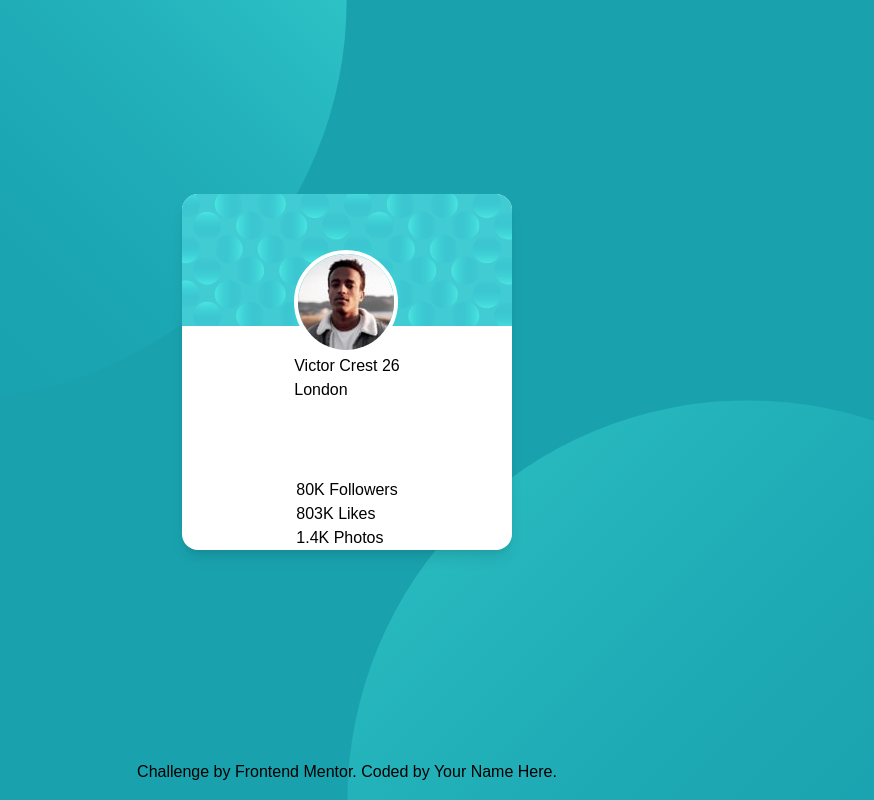
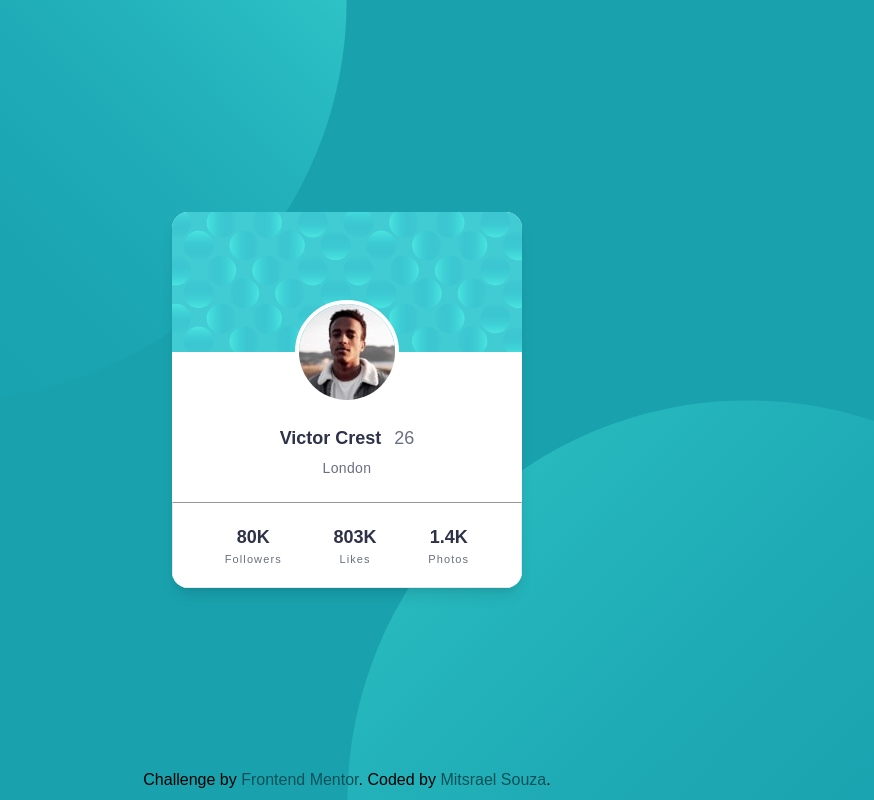
Before and after one commit to M-its/profile-card-component, a website: page src/index.html in a window 1280 px wide. Shown: the whole page, without its empty margins (293-1167 px from the left). Drawn offline with Linux system fonts and the light colour scheme.

Commit message:
finished profile component

```diff
--- a/src/index.html
+++ b/src/index.html
@@ -15,10 +15,10 @@
         <title>Frontend Mentor | Profile card component</title>
     </head>
     <body
-        class="h-screen flex flex-col items-center justify-center font-kumbh-sans bg-dark-cyan bg-no-repeat"
+        class="h-screen flex flex-col items-center justify-between font-kumbh-sans bg-dark-cyan bg-no-repeat antialiased"
     >
         <main
-            class="w-[330px] flex flex-col items-center bg-white rounded-2xl overflow-hidden shadow-lg shadow-bright-blue/10 z-0 m-auto"
+            class="w-[330px] md:w-[350px] flex flex-col items-center bg-white rounded-2xl overflow-hidden shadow-lg shadow-bright-blue/10 z-0 my-auto"
         >
             <section class="shrink-0">
                 <img
@@ -27,29 +27,77 @@
                     alt="card background image pattern"
                 />
             </section>
-            <section class="-translate-y-1/2">
-                <img
-                    class="rounded-full border-4 border-white"
-                    src="../images/image-victor.jpg"
-                    alt=""
-                />
-                <h1 class="inline">Victor Crest</h1>
-                <span>26</span>
-                <span class="block">London</span>
+            <img
+                class="rounded-full border-4 border-white -translate-y-1/2"
+                src="../images/image-victor.jpg"
+                alt=""
+            />
+            <section class="mt-[-2rem] mb-6 text-center text-dark-grayish-blue">
+                <h1
+                    class="inline font-bold text-very-dark-desaturated-blue text-lg"
+                >
+                    Victor Crest
+                </h1>
+                <span class="ml-2 text-lg">26</span>
+                <span class="mt-1.5 block text-sm tracking-wide">London</span>
             </section>
-            <section>
-                <h2>80K Followers</h2>
-                <h2>803K Likes</h2>
-                <h2>1.4K Photos</h2>
+            <section
+                class="w-full flex items-center justify-evenly py-5 border border-t-dark-gray"
+            >
+                <div class="flex flex-col items-center">
+                    <h3
+                        class="font-bold text-lg text-very-dark-desaturated-blue"
+                    >
+                        80K
+                    </h3>
+                    <h4
+                        class="text-[11px] text-dark-grayish-blue tracking-widest"
+                    >
+                        Followers
+                    </h4>
+                </div>
+
+                <div class="flex flex-col items-center">
+                    <h3
+                        class="font-bold text-lg text-very-dark-desaturated-blue"
+                    >
+                        803K
+                    </h3>
+                    <h4
+                        class="text-[11px] text-dark-grayish-blue tracking-widest"
+                    >
+                        Likes
+                    </h4>
+                </div>
+
+                <div class="flex flex-col items-center">
+                    <h3
+                        class="font-bold text-lg text-very-dark-desaturated-blue"
+                    >
+                        1.4K
+                    </h3>
+                    <h4
+                        class="text-[11px] text-dark-grayish-blue tracking-widest"
+                    >
+                        Photos
+                    </h4>
+                </div>
             </section>
         </main>
-        <footer class="p-4">
+        <footer class="w-full text-center mt-[-2rem] mb-2">
             Challenge by
             <a
+                class="text-dark-cyan brightness-50 hover:brightness-200 duration-300"
                 href="https://www.frontendmentor.io?ref=challenge"
                 target="_blank"
                 >Frontend Mentor</a
-            >. Coded by <a href="#">Your Name Here</a>.
+            >. Coded by
+            <a
+                class="text-dark-cyan brightness-50 hover:brightness-200 duration-300"
+                href="https://github.com/M-its"
+                target="_blank"
+                >Mitsrael Souza</a
+            >.
         </footer>
     </body>
 </html>
```
Also changed, not shown: dist/output.css.
